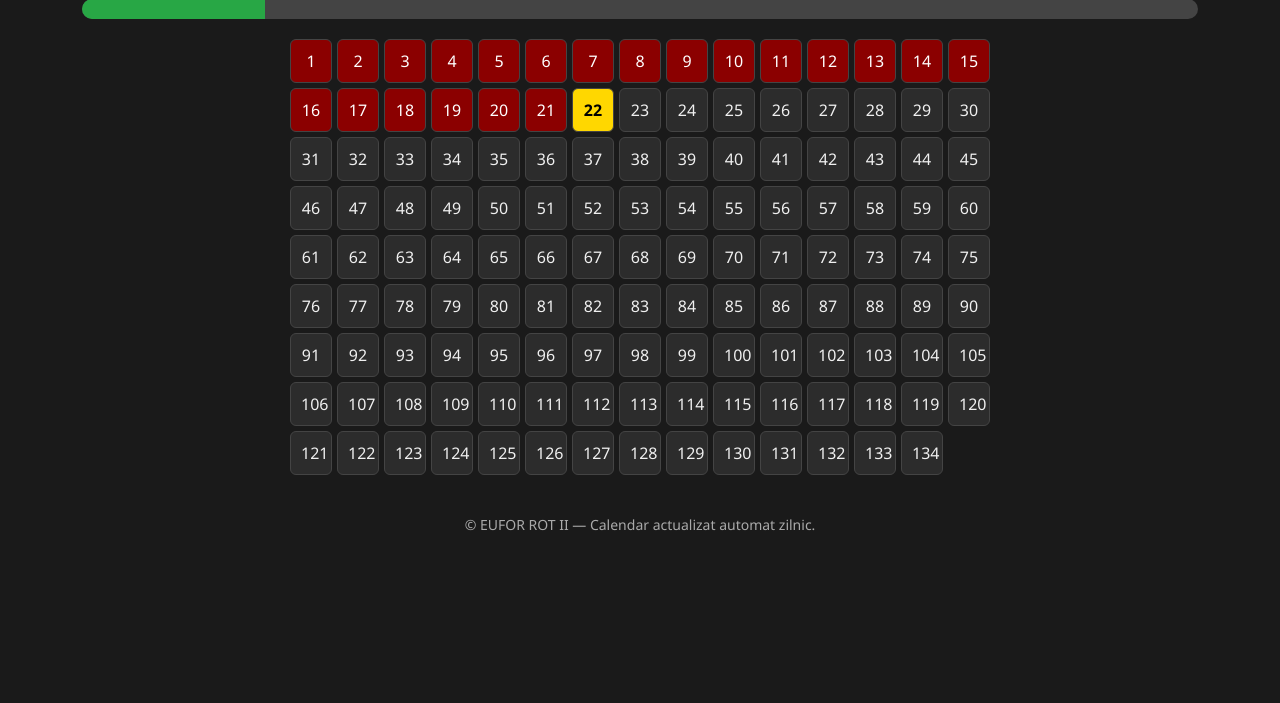
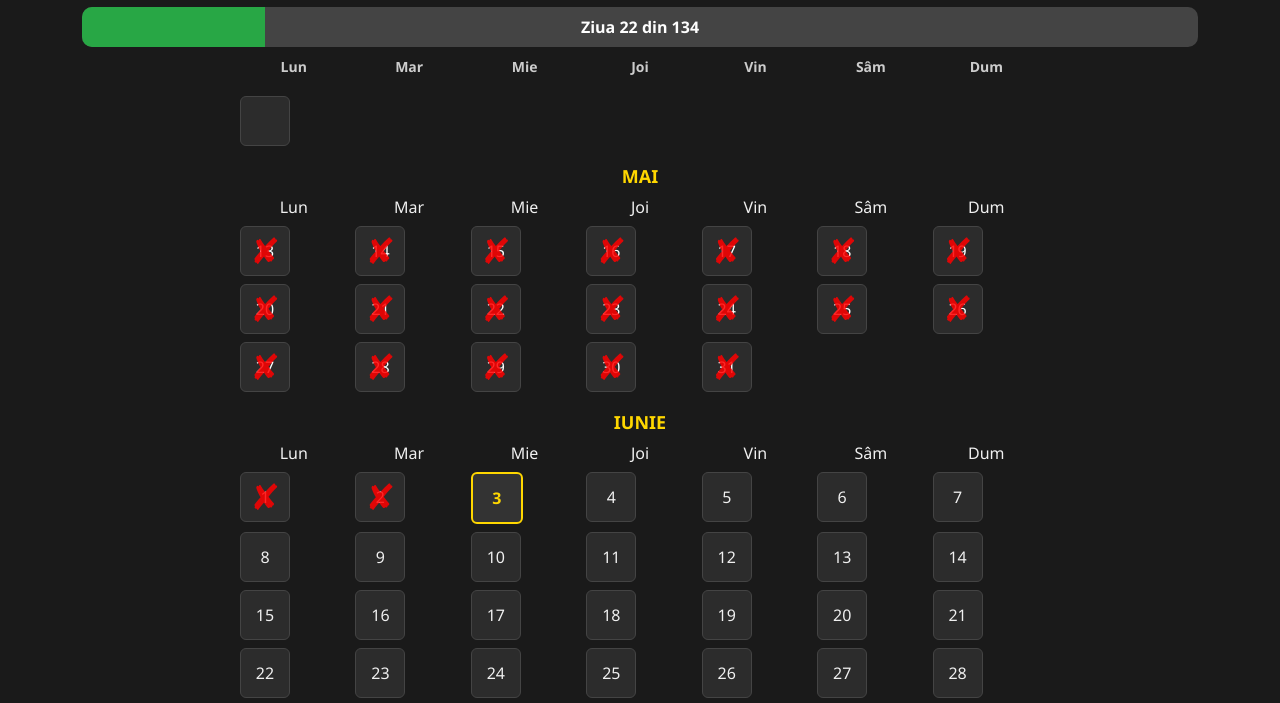
Before and after one commit to Adrian2393/Calendar-Rotatia-II, a plain HTML site: page Calendar Rotatia II.html in a window 1280 px wide. Shown: the part 221-924 px from the top of the page. Before the commit the page ends 800 px from the top, so only its background shows below. Drawn offline with Linux system fonts and the light colour scheme.

Commit message:
2Update Calendar Rotatia II.html

```diff
--- a/Calendar Rotatia II.html
+++ b/Calendar Rotatia II.html
@@ -5,73 +5,25 @@
   <meta name="viewport" content="width=device-width, initial-scale=1.0"/>
   <title>Calendar EUFOR ROT II</title>
   <style>
-    body {
-      margin: 0;
-      font-family: 'Segoe UI', sans-serif;
-      background-color: #1a1a1a;
-      color: #f0f0f0;
-      text-align: center;
-      padding: 20px;
-    }
-    header {
-      margin-bottom: 20px;
-    }
-    h1 {
-      font-size: 28px;
-      margin-bottom: 5px;
-    }
-    .flags {
-      margin-top: 5px;
-    }
-    .flags img {
-      width: 30px;
-      margin: 0 5px;
-    }
-    .progress-container {
-      background-color: #444;
-      border-radius: 10px;
-      height: 20px;
-      width: 90%;
-      margin: 10px auto;
-      overflow: hidden;
-    }
-    .progress-bar {
-      background-color: #28a745;
-      height: 100%;
-      width: 0;
-      transition: width 0.5s ease-in-out;
-    }
-    .calendar {
-      display: grid;
-      grid-template-columns: repeat(auto-fit, minmax(40px, 1fr));
-      gap: 5px;
-      max-width: 700px;
-      margin: 20px auto;
-    }
-    .day {
-      padding: 10px;
-      border-radius: 6px;
-      background-color: #2c2c2c;
-      border: 1px solid #444;
-    }
-    .past {
-      background-color: #8b0000;
-      color: #fff;
-    }
-    .today {
-      background-color: #ffd700;
-      color: #000;
-      font-weight: bold;
-    }
-    .countdown, .today-date {
-      margin: 10px 0;
-      font-size: 16px;
-    }
-    footer {
-      margin-top: 40px;
-      font-size: 14px;
-      color: #aaa;
-    }
+    /* (CSS-ul rămâne neschimbat) */
+    body { margin: 0; font-family: 'Segoe UI', sans-serif; background-color: #1a1a1a; color: #f0f0f0; text-align: center; padding: 20px; }
+    header { margin-bottom: 20px; }
+    h1 { font-size: 32px; margin-bottom: 5px; }
+    .flags { margin-top: 5px; }
+    .flags img { width: 30px; margin: 0 5px; }
+    .progress-container { background-color: #444; border-radius: 10px; height: 40px; width: 90%; margin: 10px auto; overflow: hidden; position: relative; }
+    .progress-bar { background-color: #28a745; height: 100%; width: 0; transition: width 0.5s ease-in-out; }
+    .progress-text { position: absolute; top: 50%; left: 50%; transform: translate(-50%, -50%); color: #fff; font-weight: bold; font-size: 16px; z-index: 1; }
+    .calendar { display: grid; grid-template-columns: repeat(7, 1fr); gap: 8px; justify-content: center; max-width: 800px; margin: 20px auto; }
+    .day { width: 48px; height: 48px; line-height: 48px; border-radius: 6px; background-color: #2c2c2c; border: 1px solid #444; font-size: 16px; text-align: center; position: relative; }
+    .past { background-color: #2c2c2c; color: #fff; }
+    .past::after { content: "✘"; position: absolute; top: 50%; left: 50%; transform: translate(-50%, -50%); font-size: 36px; color: rgba(255, 0, 0, 0.85); pointer-events: none; }
+    .today { background-color: #333; color: #ffd700; font-weight: bold; border: 2px solid #ffd700; }
+    .weekdays { display: grid; grid-template-columns: repeat(7, 1fr); gap: 8px; max-width: 800px; margin: 0 auto 10px; font-weight: bold; font-size: 14px; }
+    .weekdays div { text-align: center; color: #ccc; }
+    .countdown, .today-date { margin: 10px 0; font-size: 16px; }
+    footer { margin-top: 40px; font-size: 14px; color: #aaa; }
+    .month-break { grid-column: span 7; text-align: center; padding: 10px 0 0; font-weight: bold; font-size: 18px; color: #ffd700; text-transform: uppercase; }
   </style>
 </head>
 <body>
@@ -83,47 +35,93 @@
       <img src="https://flagcdn.com/ba.svg" alt="Bosnia și Herțegovina">
     </div>
   </header>
-
   <div class="today-date" id="today-date"></div>
   <div class="countdown" id="countdown"></div>
-
   <div class="progress-container">
+    <div class="progress-text" id="progress-text"></div>
     <div class="progress-bar" id="progress-bar"></div>
   </div>
-
-  <div class="calendar" id="calendar"></div>
-
-  <footer>
-    &copy; EUFOR ROT II &mdash; Calendar actualizat automat zilnic.
-  </footer>
+  <div id="calendar-wrapper"></div>
+  <footer>&copy; EUFOR ROT II &mdash; Calendar actualizat automat zilnic.</footer>
 
   <script>
     const start = new Date("2025-05-13");
     const end = new Date("2025-09-23");
     const today = new Date();
-    today.setHours(0,0,0,0);
+    today.setHours(0, 0, 0, 0);
 
     const totalDays = Math.floor((end - start) / (1000 * 60 * 60 * 24)) + 1;
     const currentDay = Math.floor((today - start) / (1000 * 60 * 60 * 24)) + 1;
-    const calendarEl = document.getElementById("calendar");
+
     const progressBar = document.getElementById("progress-bar");
+    const progressText = document.getElementById("progress-text");
     const countdownEl = document.getElementById("countdown");
     const todayDateEl = document.getElementById("today-date");
+    const calendarWrapper = document.getElementById("calendar-wrapper");
 
-    for (let i = 1; i <= totalDays; i++) {
+    const weekdays = ['Lun', 'Mar', 'Mie', 'Joi', 'Vin', 'Sâm', 'Dum'];
+
+    const weekdayRow = document.createElement('div');
+    weekdayRow.classList.add('weekdays');
+    weekdays.forEach(day => {
+      const div = document.createElement('div');
+      div.textContent = day;
+      weekdayRow.appendChild(div);
+    });
+    calendarWrapper.appendChild(weekdayRow);
+
+    const calendarEl = document.createElement('div');
+    calendarEl.classList.add('calendar');
+    calendarWrapper.appendChild(calendarEl);
+
+    // 🛠️ Adăugăm zile goale înainte de 13 mai 2025 (marți)
+    const firstDayOfWeek = start.getDay(); // 2 (marți)
+    const weekdayIndex = (firstDayOfWeek + 6) % 7; // Transformă 0 (duminică) în 6 etc.
+
+    for (let i = 0; i < weekdayIndex; i++) {
+      const empty = document.createElement("div");
+      empty.classList.add("day");
+      calendarEl.appendChild(empty);
+    }
+
+    let lastMonth = "";
+    for (let i = 0; i < totalDays; i++) {
+      const date = new Date(start);
+      date.setDate(start.getDate() + i);
+
+      const currentMonth = date.toLocaleDateString("ro-RO", { month: 'long' });
+      if (currentMonth !== lastMonth) {
+        const monthLabel = document.createElement("div");
+        monthLabel.classList.add("month-break");
+        monthLabel.textContent = currentMonth.toUpperCase();
+        calendarEl.appendChild(monthLabel);
+        lastMonth = currentMonth;
+
+        // Repetați anteturile săptămânii (opțional)
+        weekdays.forEach(day => {
+          const div = document.createElement('div');
+          div.classList.add('weekdays-header');
+          div.textContent = day;
+          calendarEl.appendChild(div);
+        });
+      }
+
       const day = document.createElement("div");
       day.classList.add("day");
-      day.textContent = i;
-      if (i < currentDay) {
+      day.textContent = date.getDate();
+
+      if (date < today) {
         day.classList.add("past");
-      } else if (i === currentDay) {
+      } else if (date.getTime() === today.getTime()) {
         day.classList.add("today");
       }
+
       calendarEl.appendChild(day);
     }
 
     const progressPercent = Math.min((currentDay / totalDays) * 100, 100);
     progressBar.style.width = progressPercent + "%";
+    progressText.textContent = `Ziua ${currentDay} din ${totalDays}`;
 
     const remainingDays = Math.max(totalDays - currentDay, 0);
     countdownEl.textContent = `Zile rămase: ${remainingDays}`;
@@ -132,43 +130,6 @@
       weekday: 'long', year: 'numeric', month: 'long', day: 'numeric'
     });
     todayDateEl.textContent = `Astăzi este ${localeDate}`;
-
-    // SUNETE ALEATORII
-    const sounds = [
-      "https://www.soundjay.com/buttons/sounds/button-16.mp3",
-      "https://www.soundjay.com/buttons/sounds/button-4.mp3",
-      "https://www.soundjay.com/buttons/sounds/button-10.mp3"
-    ];
-    function playRandomSound() {
-      const sound = new Audio(sounds[Math.floor(Math.random() * sounds.length)]);
-      sound.volume = 0.3;
-      sound.play().catch(() => {});
-    }
-
-    // Redă sunet la încărcare
-    window.addEventListener('load', () => {
-      playRandomSound();
-    });
-
-    // Notificare browser
-    if ("Notification" in window) {
-      if (Notification.permission === "granted") {
-        showDailyNotification();
-      } else if (Notification.permission !== "denied") {
-        Notification.requestPermission().then(permission => {
-          if (permission === "granted") {
-            showDailyNotification();
-          }
-        });
-      }
-    }
-
-    function showDailyNotification() {
-      const notif = new Notification("Calendar EUFOR ROT II", {
-        body: `Astăzi este ziua ${currentDay} din ${totalDays}. Ține-o tot așa! 💪`,
-        icon: "https://flagcdn.com/ro.svg"
-      });
-    }
   </script>
 </body>
 </html>
```
